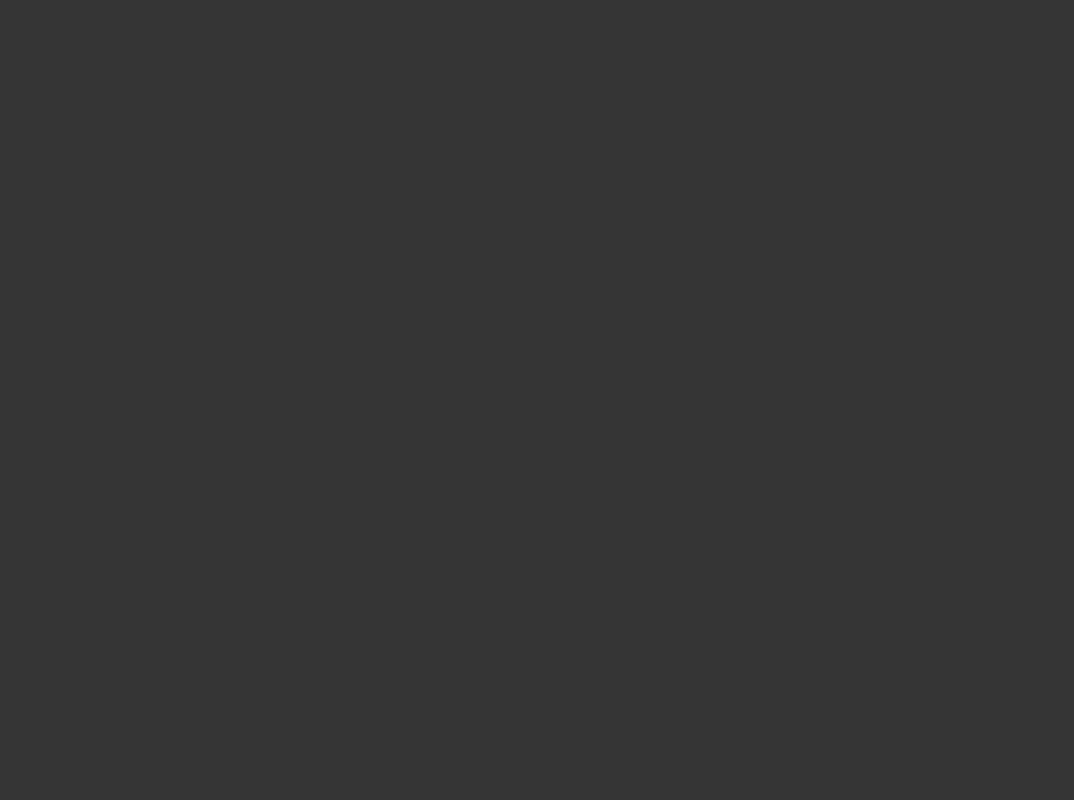
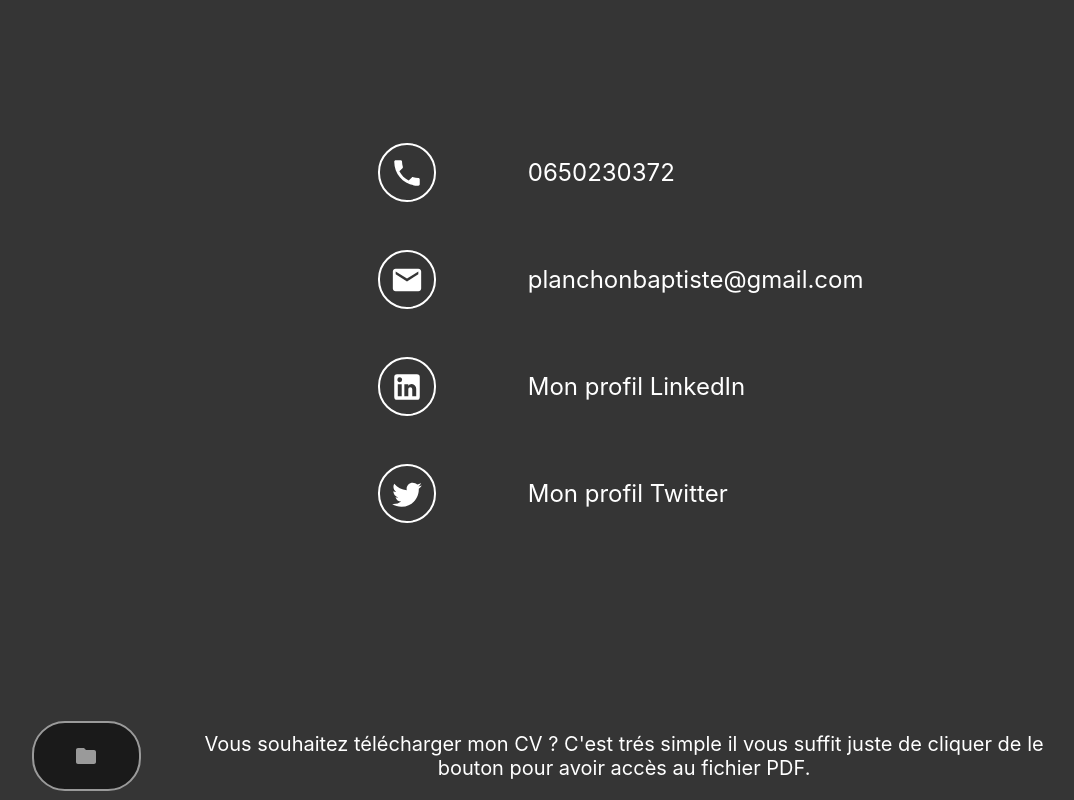
Before and after one commit to Baptiste71/Planchon_Baptiste_Portfolio-master, a React (Create React App) app: page /contact in a window 1280 px wide. Shown: the part 439-1239 px from the top of the page, without its empty margins (96-1170 px from the left). Before the commit the page ends 800 px from the top, so only its background shows below. Built offline with nearby package versions, Linux system fonts and the light colour scheme.

Commit message:
page contact desktop

```diff
--- a/src/pages/contact/Contact.jsx
+++ b/src/pages/contact/Contact.jsx
@@ -1,10 +1,62 @@
 import React from "react";
 import Navigation from "../../components/navigation/Navigation";
+import "./_contact.scss";
+import PhoneIcon from "@mui/icons-material/Phone";
+import EmailIcon from "@mui/icons-material/Email";
+import LinkedInIcon from "@mui/icons-material/LinkedIn";
+import TwitterIcon from "@mui/icons-material/Twitter";
+import FolderIcon from "@mui/icons-material/Folder";
 
 const Contact = () => {
   return (
     <div>
       <Navigation />
+      <div className="introductionContact">
+        <h1 className="introTitleContact">Contact</h1>
+        <p className="introTxt contact">Sur cette page vous y trouverez les principaux canaux pour me contacter si vous avez trouvé ce portfolio intéressant.</p>
+      </div>
+      <div className="contactMethod">
+        <div className="component">
+          <div className="icon">
+            <PhoneIcon className="contactIcon" />
+          </div>
+          <p className="componentDescription">0650230372</p>
+        </div>
+        <div className="component">
+          <div className="icon">
+            <EmailIcon className="contactIcon" />
+          </div>
+          <p className="componentDescription">planchonbaptiste@gmail.com</p>
+        </div>
+        <div className="component">
+          <div className="icon">
+            <LinkedInIcon className="contactIcon" />
+          </div>
+          <p className="componentDescription">
+            <a className="componentDescriptionLink" href="https://www.linkedin.com/in/baptiste-planchon-28603b219/">
+              Mon profil LinkedIn
+            </a>
+          </p>
+        </div>
+        <div className="component">
+          <div className="icon">
+            <TwitterIcon className="contactIcon" />
+          </div>
+          <p className="componentDescription">
+            <a className="componentDescriptionLink" href="https://twitter.com/PaniKorZ">
+              Mon profil Twitter
+            </a>
+          </p>
+        </div>
+      </div>
+      <div className="curriculumVitae">
+        <a className="linkCv" href="diplome/BaptistePlanchon_CV.pdf">
+          <button type="button" className="iconDiploma">
+            <FolderIcon />
+          </button>
+        </a>
+        <p className="cvDescription">Vous souhaitez télécharger mon CV ? C'est trés simple il vous suffit juste de cliquer de le bouton pour avoir accès au fichier PDF.</p>
+      </div>
     </div>
   );
 };
--- a/src/pages/contact/_contact.scss
+++ b/src/pages/contact/_contact.scss
@@ -0,0 +1,76 @@
+@import "../../style/_main.scss";
+
+.introductionContact {
+  @include flexDirectionCol;
+  align-items: center;
+  margin-bottom: 150px;
+  color: $txtColorPrimary;
+}
+
+.introTitleContact {
+  color: $txtColorPrimary;
+  font-size: 34px;
+}
+
+.contactMethod {
+  @include flexDirectionCol;
+  align-items: center;
+  width: 60%;
+  margin-left: 25%;
+  margin-bottom: 150px;
+}
+
+.component {
+  @include flexJustifyFlexStart;
+  align-items: center;
+  width: 60%;
+  margin-bottom: 30px;
+}
+
+.icon {
+  @include alignItemCenter;
+  font-size: 34px;
+  color: $txtColorPrimary;
+  border: 2px solid $txtColorPrimary;
+  border-radius: 30px;
+  padding: 10px;
+  margin-right: 20%;
+  height: 35px;
+}
+
+svg.MuiSvgIcon-root.contactIcon {
+  font-size: 34px;
+}
+
+.componentDescription {
+  color: $txtColorPrimary;
+  font-size: 24px;
+  text-decoration: none;
+}
+
+.componentDescriptionLink {
+  text-decoration: none;
+  color: $txtColorPrimary;
+  border-radius: 30px;
+  &:hover {
+    box-shadow: 0px 6px 10px $buttonColor;
+  }
+}
+
+.curriculumVitae {
+  @include flexDirectionRow;
+  align-items: center;
+  width: 80%;
+  margin-left: 10%;
+}
+
+.linkCv {
+  width: 15%;
+  margin-right: 5%;
+}
+
+.cvDescription {
+  font-size: 20px;
+  color: $txtColorPrimary;
+  text-align: center;
+}
--- a/src/style/_mixins.scss
+++ b/src/style/_mixins.scss
@@ -54,6 +54,11 @@
 @mixin alignItemFlexEnd {
   display: flex;
   align-items: flex-end;
+}
+
+@mixin alignItemCenter {
+  display: flex;
+  align-items: center;
 }
 
 // Responsive Design //
```
Also changed, not shown: 1 other file (tests, documents, lock files or other folders).
